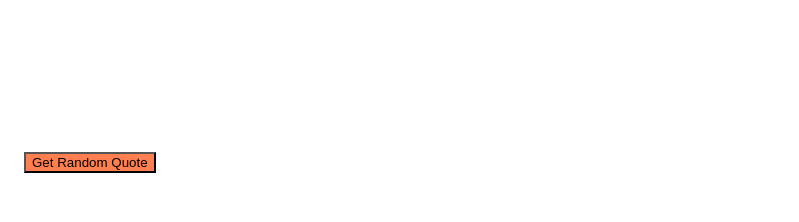
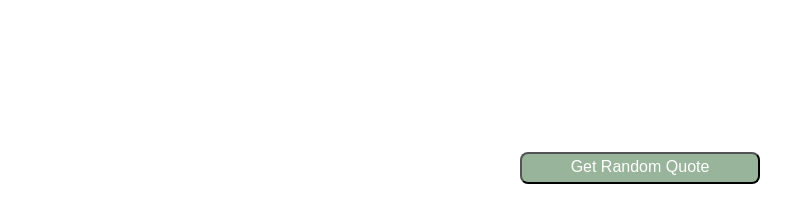
Before and after one commit to Arlindemrullai/quote-generator, a plain HTML site: page index.html in a window 1280 px wide. Shown: the whole page, without its empty margins (0-799 px from the left). Drawn offline with Linux system fonts and the light colour scheme.

Commit message:
change-css

```diff
--- a/style.css
+++ b/style.css
@@ -1,16 +1,26 @@
-
-
-
-
-
-
 #quote {
     font-size: 2rem;
     height: 8rem;
+    display: grid;
+    text-align: center;
+    color: darkolivegreen
 }
 
 button {
-    background:  coral;
+    background: rgb(152, 180, 154);
+    margin: auto;
+    display: flex center;
+    display: grid;
+    width: 15rem;
+    height: 2rem;
+    font-size: 1rem;
+    color: white;
+    border-radius: 0.5rem;
+    justify-content: center;
+    border-color: black;
+    vertical-align: center;
+    text-align: center;
+    line-height: 1.5rem;
 
 }
 
@@ -22,6 +32,11 @@ button {
 }
 
 #history {
-    color: rgb(16, 74, 74);
+
+    color: rgb(140, 94, 94);
     text-align: center;
+    font-family: Monospace;
+    font-size: 1rem;
+    padding: 2rem;
+
 }
```
